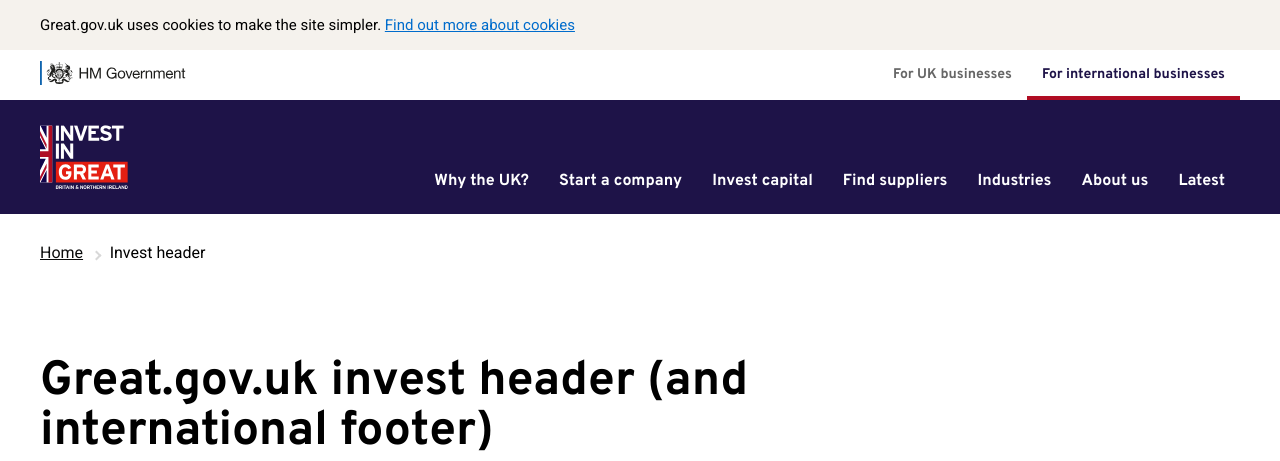
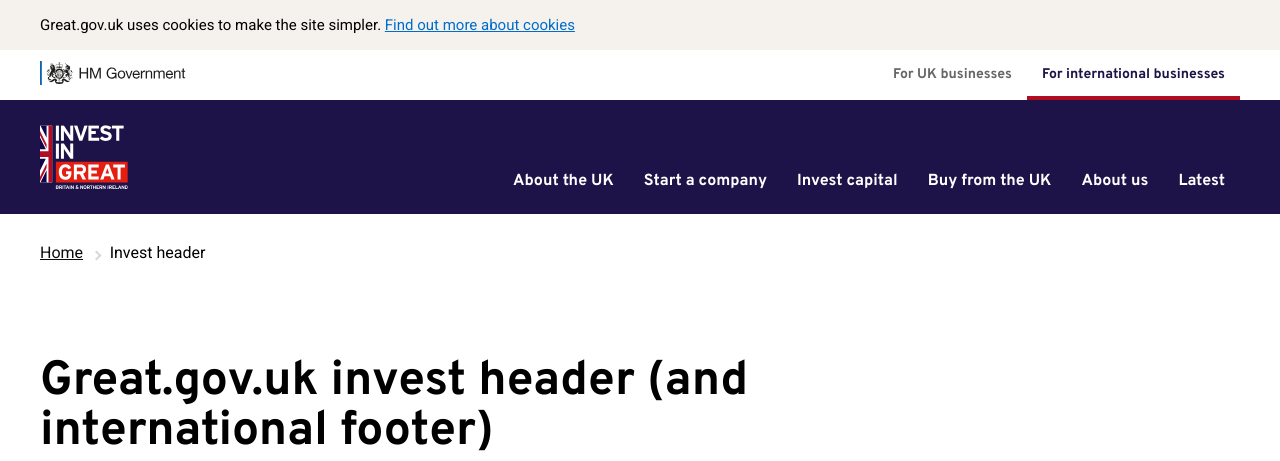
Before and after one commit to uktrade/directory-components, a Django app: template demo/templates/demo/invest-header.html in a window 1280 px wide. Shown: the top 461 px of the page. Run offline with Django 3.2, Linux system fonts and the light colour scheme; the template is opened without the code that fills it: most values are stand-ins (such as "Sample title", 1, 10 or a date in 2020); some libraries are stand-ins or nearby versions.

Commit message:
Update to v5

```diff
--- a/directory_components/templates/directory_components/header_footer/international_header.html
+++ b/directory_components/templates/directory_components/header_footer/international_header.html
@@ -59,7 +59,7 @@
 <nav id="great-header-nav" class="great-header-nav" aria-label="{% trans 'Main menu' %}">
   <ul class="great-header-nav-list" id="great-header-nav-list">
     <li class="main-nav-item{% if international_header_area == "about_uk" %} active{% endif %}">
-      <a class="link-heading" data-ga-class="header-navigation" href="{{ services_urls.invest }}uk-regions/midlands">{% trans 'Why the UK?' %}</a>
+      <a class="link-heading" data-ga-class="header-navigation" href="{{ services_urls.invest }}uk-regions/midlands">{% trans 'About the UK' %}</a>
     </li>
 
     <li class="main-nav-item{% if international_header_area == "expand" %} active{% endif %}">
@@ -71,11 +71,7 @@
     </li>
 
     <li class="main-nav-item{% if international_header_area == "find_a_supplier" %} active{% endif %}">
-      <a class="link-heading" data-ga-class="header-navigation" href="{{ header_footer_urls.fas }}">{% trans 'Find suppliers' %}</a>
-    </li>
-
-    <li class="main-nav-item{% if international_header_area == "industries" %} active{% endif %}">
-      <a class="link-heading" data-ga-class="header-navigation" href="{{ header_footer_urls.industries }}">{% trans 'Industries' %}</a>
+      <a class="link-heading" data-ga-class="header-navigation" href="{{ header_footer_urls.fas }}">{% trans 'Buy from the UK' %}</a>
     </li>
 
     <li class="main-nav-item{% if international_header_area == "about_dit" %} active{% endif %}">
@@ -98,17 +94,14 @@
     <li class="main-nav-item">
       <a class="link-heading" data-ga-class="header-navigation" href="{{ services_urls.invest }}uk-regions/midlands">{% trans 'About the UK' %}</a>
       <ul class="sub-nav-mobile-list">
-        <li><a href="{{ services_urls.invest }}uk-regions/midlands">The Midlands</a></li>
-        <li><a href="{{ services_urls.invest }}uk-regions/north-england">Northern Powerhouse</a></li>
-        <li><a href="{{ services_urls.invest }}uk-regions/northern-ireland">Northern Ireland</a></li>
-        <li><a href="{{ services_urls.invest }}uk-regions/scotland">Scotland</a></li>
-        <li><a href="{{ services_urls.invest }}uk-regions/south-england">South England</a></li>
-        <li><a href="{{ services_urls.invest }}uk-regions/wales">Wales</a></li>
+        <li><a href="{{ services_urls.invest }}uk-regions/midlands">Overview</a></li>
+        <li><a href="{{ services_urls.invest }}uk-regions/midlands">Regions</a></li>
+        <li><a href="{{ header_footer_urls.industries }}">Industries</a></li>
       </ul>
     </li>
 
     <li class="main-nav-item">
-      <a class="link-heading" data-ga-class="header-navigation" href="{{ services_urls.invest }}">{% trans 'Do business' %}</a>
+      <a class="link-heading" data-ga-class="header-navigation" href="{{ services_urls.invest }}">{% trans 'Start a company' %}</a>
       <ul class="sub-nav-mobile-list">
         <li><a href="{{ services_urls.invest }}">Overview</a></li>
         <li><a href="{{ services_urls.invest }}high-potential-opportunities/food-production/">High-potential opportunities</a></li>
@@ -129,7 +122,7 @@
     </li>
 
     <li class="main-nav-item">
-      <a class="link-heading" data-ga-class="header-navigation" href="{{ header_footer_urls.fas }}">{% trans 'Find a UK supplier' %}</a>
+      <a class="link-heading" data-ga-class="header-navigation" href="{{ header_footer_urls.fas }}">{% trans 'Buy from the UK' %}</a>
       <ul class="sub-nav-mobile-list">
         <li><a href="{{ header_footer_urls.fas }}">Overview</a></li>
         <li><a href="{{ header_footer_urls.fas }}">How to buy from the UK</a></li>
@@ -138,19 +131,16 @@
     </li>
 
     <li class="main-nav-item">
-      <a class="link-heading" data-ga-class="header-navigation" href="{{ header_footer_urls.industries }}">{% trans 'Industries' %}</a>
-    </li>
-
-    <li class="main-nav-item">
-      <a class="link-heading" data-ga-class="header-navigation" href="{{ services_urls.great_international }}">{% trans 'About the DIT' %}</a>
+      <a class="link-heading" data-ga-class="header-navigation" href="{{ services_urls.great_international }}">{% trans 'About us' %}</a>
       <ul class="sub-nav-mobile-list">
         <li><a href="{{ services_urls.great_international }}">What we do</a></li>
         <li><a href="{{ services_urls.great_international }}">Success stories</a></li>
+        <li><a href="{{ services_urls.contact_us }}">Contact us</a></li>
       </ul>
     </li>
 
     <li class="main-nav-item">
-      <a class="link-heading" data-ga-class="header-navigation" href="{{ services_urls.great_international }}">{% trans 'News & events' %}</a>
+      <a class="link-heading" data-ga-class="header-navigation" href="{{ services_urls.great_international }}">{% trans 'Latest' %}</a>
       <ul class="sub-nav-mobile-list">
         <li><a href="{{ services_urls.events }}">Events</a></li>
         <li><a href="https://www.gov.uk/government/organisations/department-for-international-trade">News</a></li>
@@ -162,18 +152,15 @@
 {% endblock %}
 
 {% block header_sub_nav %}
-{% if international_header_area and international_header_area != "industries" %}
+{% if international_header_area %}
 <div class="great-header-sub-nav">
   <div class="container">
     <nav aria-label="{% trans 'Sub-menu' %}">
       <ul class="sub-nav-list">
         {% if international_header_area == "about_uk" %}
-          <li><a href="{{ services_urls.invest }}uk-regions/midlands">The Midlands</a></li>
-          <li><a href="{{ services_urls.invest }}uk-regions/north-england">Northern Powerhouse</a></li>
-          <li><a href="{{ services_urls.invest }}uk-regions/northern-ireland">Northern Ireland</a></li>
-          <li><a href="{{ services_urls.invest }}uk-regions/scotland">Scotland</a></li>
-          <li><a href="{{ services_urls.invest }}uk-regions/south-england">South England</a></li>
-          <li><a href="{{ services_urls.invest }}uk-regions/wales">Wales</a></li>
+          <li><a href="{{ services_urls.invest }}uk-regions/midlands">Overview</a></li>
+          <li><a href="{{ services_urls.invest }}uk-regions/midlands">Regions</a></li>
+          <li><a href="{{ header_footer_urls.industries }}">Industries</a></li>
         {% elif international_header_area == "expand" %}
           <li><a href="{{ services_urls.invest }}">Overview</a></li>
           <li><a href="{{ services_urls.invest }}high-potential-opportunities/food-production/">High-potential opportunities</a></li>
@@ -189,7 +176,6 @@
           <li><a href="{{ header_footer_urls.fas }}">Overview</a></li>
           <li><a href="{{ header_footer_urls.fas }}">How to buy from the UK</a></li>
           <li><a href="{{ header_footer_urls.fas }}?q=&sectors=">Supplier directory</a></li>
-        {% elif international_header_area == "industries" %}
         {% elif international_header_area == "about_dit" %}
           <li><a href="{{ services_urls.great_international }}">What we do</a></li>
           <li><a href="{{ services_urls.great_international }}">Success stories</a></li>
```
